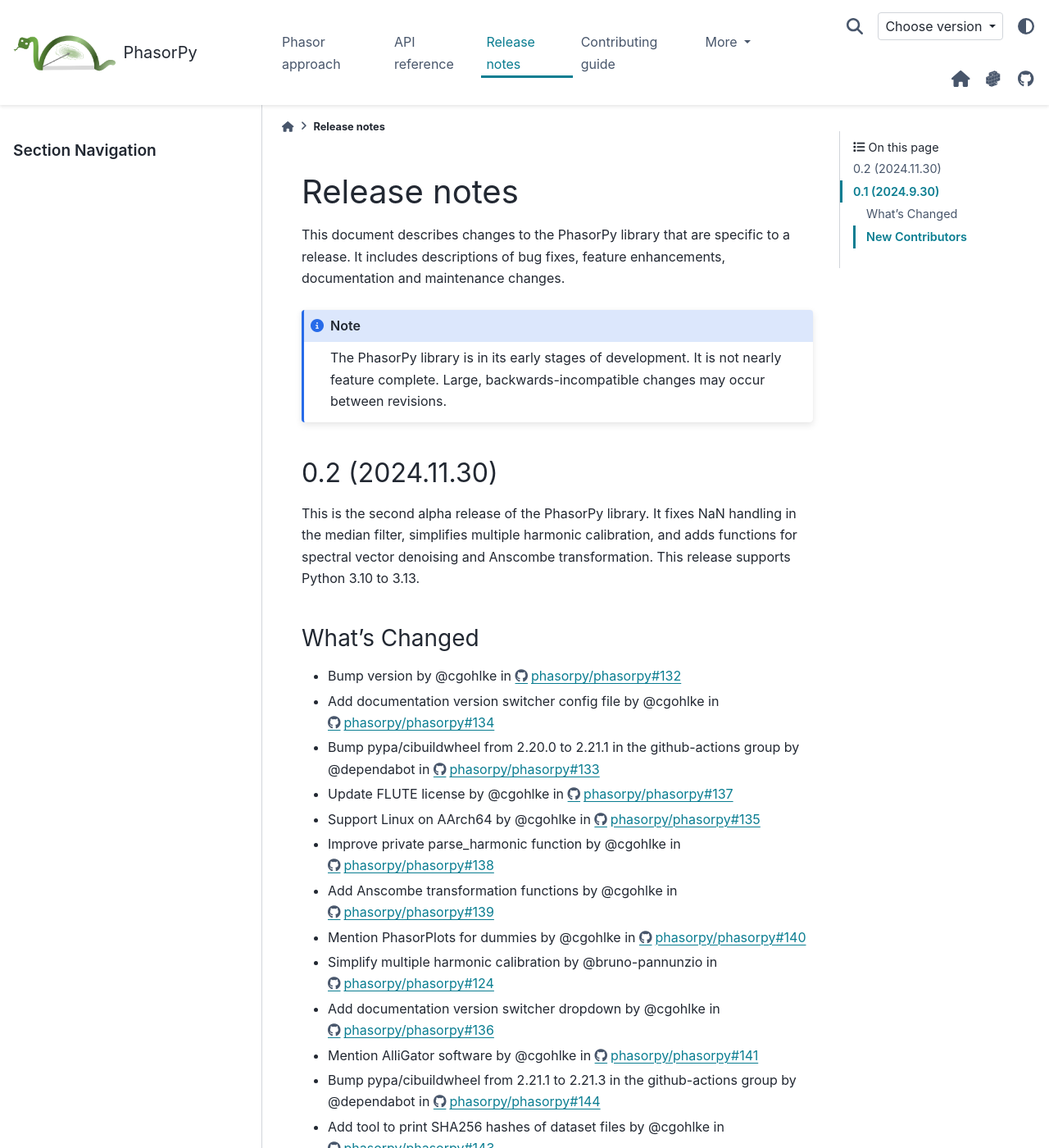
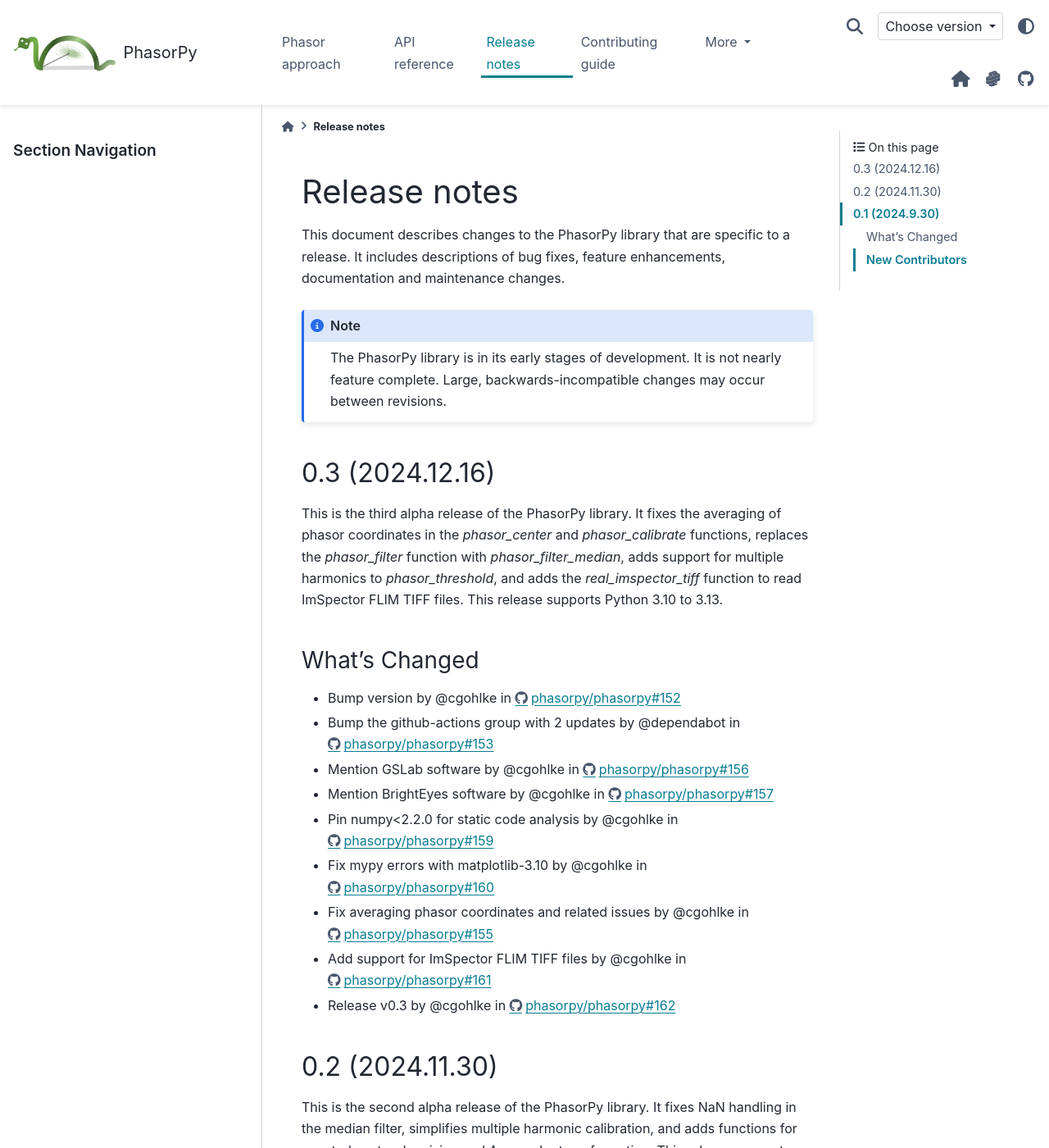
Before and after one commit to phasorpy/phasorpy, a Sphinx documentation site: the page built from docs/release.rst, in a window 1280 px wide and 1400 px high. Shown: the whole window at 82% size. Built offline with Sphinx 7.4.7 and the PyData theme 0.15.4, drawn with Linux system fonts in a browser that asks for light colours; pages that are not in the unit, such as notebooks, are missing from menus.

Commit message:
Release v0.3

```diff
--- a/docs/release.rst
+++ b/docs/release.rst
@@ -9,6 +9,29 @@
     The PhasorPy library is in its early stages of development.
     It is not nearly feature complete.
     Large, backwards-incompatible changes may occur between revisions.
+
+0.3 (2024.12.16)
+----------------
+
+This is the third alpha release of the PhasorPy library.
+It fixes the averaging of phasor coordinates in the `phasor_center` and
+`phasor_calibrate` functions, replaces the `phasor_filter` function
+with `phasor_filter_median`, adds support for multiple harmonics to
+`phasor_threshold`, and adds the `real_imspector_tiff` function to read
+ImSpector FLIM TIFF files. This release supports Python 3.10 to 3.13.
+
+What's Changed
+..............
+
+* Bump version by @cgohlke in https://github.com/phasorpy/phasorpy/pull/152
+* Bump the github-actions group with 2 updates by @dependabot in https://github.com/phasorpy/phasorpy/pull/153
+* Mention GSLab software by @cgohlke in https://github.com/phasorpy/phasorpy/pull/156
+* Mention BrightEyes software by @cgohlke in https://github.com/phasorpy/phasorpy/pull/157
+* Pin numpy<2.2.0 for static code analysis by @cgohlke in https://github.com/phasorpy/phasorpy/pull/159
+* Fix mypy errors with matplotlib-3.10 by @cgohlke in https://github.com/phasorpy/phasorpy/pull/160
+* Fix averaging phasor coordinates and related issues by @cgohlke in https://github.com/phasorpy/phasorpy/pull/155
+* Add support for ImSpector FLIM TIFF files by @cgohlke in https://github.com/phasorpy/phasorpy/pull/161
+* Release v0.3 by @cgohlke in https://github.com/phasorpy/phasorpy/pull/162
 
 0.2 (2024.11.30)
 ----------------
--- a/src/phasorpy/version.py
+++ b/src/phasorpy/version.py
@@ -2,7 +2,7 @@
 
 from __future__ import annotations
 
-__version__ = '0.3.dev'
+__version__ = '0.3'
 
 
 def versions(
```
Also changed, not shown: docs/_static/switcher.json (+8 -3 lines).
